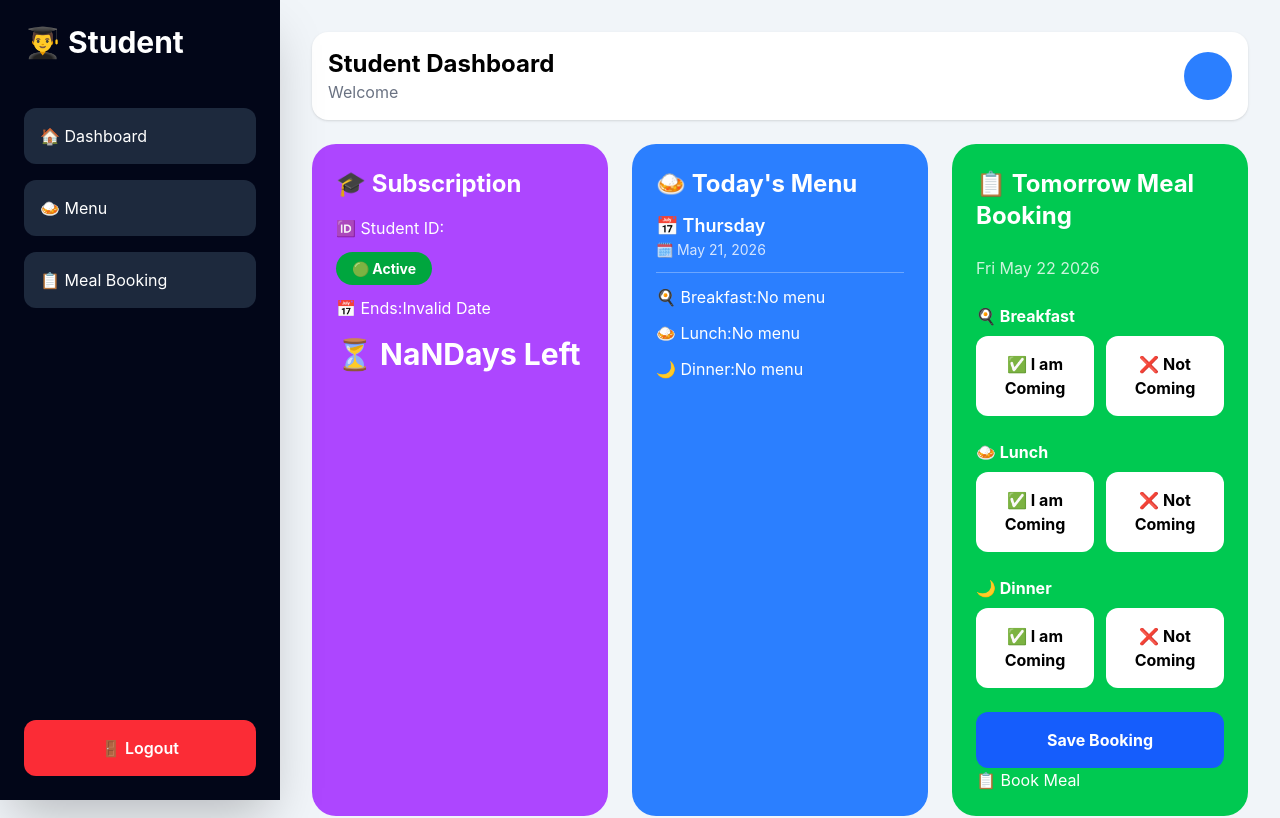
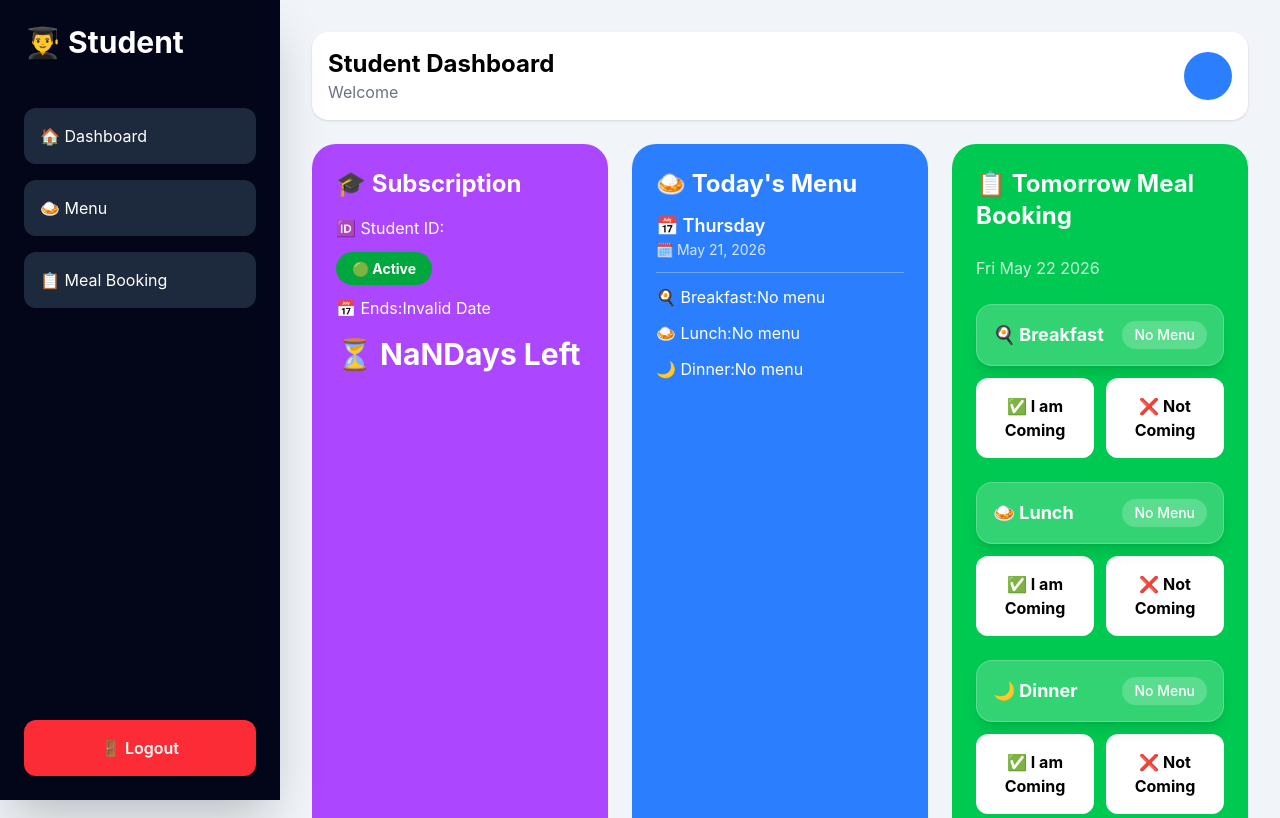
Before and after one commit to hisanthooosh/bookmymess, a React (Vite) app in the folder bookmymess-client/: page /student-dashboard in a window 1280 px wide. Shown: the top 818 px of the page. Built offline with nearby package versions, Linux system fonts and the light colour scheme.

Commit message:
Added tomorrow meal menu UI in student dashboard

```diff
--- a/bookmymess-client/src/pages/StudentDashboard.jsx
+++ b/bookmymess-client/src/pages/StudentDashboard.jsx
@@ -45,6 +45,8 @@ function StudentDashboard() {
 
     const [weeklyMenus, setWeeklyMenus] =
         useState([]);
+    const [tomorrowMenu, setTomorrowMenu] =
+        useState(null);
 
     const fetchTodayMenu =
         async () => {
@@ -166,6 +168,33 @@ function StudentDashboard() {
         fetchTomorrowBooking();
 
     }, []);
+    useEffect(() => {
+
+        if (weeklyMenus.length > 0) {
+
+            const tomorrow = new Date(
+                Date.now() + 86400000
+            );
+
+            const tomorrowDay =
+                tomorrow.toLocaleDateString(
+                    "en-US",
+                    {
+                        weekday: "long"
+                    }
+                );
+
+            const menu =
+                weeklyMenus.find(
+                    (item) =>
+                        item.day === tomorrowDay
+                );
+
+            setTomorrowMenu(menu);
+
+        }
+
+    }, [weeklyMenus]);
     const saveBooking =
         async () => {
 
@@ -693,14 +722,60 @@ font-bold
 
                             <div>
 
-                                <p className="
+                                <div className="
+bg-white/20
+backdrop-blur-md
+border
+border-white/20
+rounded-2xl
+p-4
+mb-3
+shadow-lg
+">
+
+                                    <div className="
+flex
+flex-col
+sm:flex-row
+sm:items-center
+sm:justify-between
+gap-2
+">
+
+                                        <h3 className="
+text-lg
 font-bold
-mb-2
+text-white
 ">
 
                                             🍳 Breakfast
 
-                                </p>
+                                        </h3>
+
+                                        <span className="
+text-sm
+bg-white/20
+px-3
+py-1
+rounded-full
+font-medium
+break-words
+">
+
+                                            {
+
+                                                tomorrowMenu?.breakfast
+                                                    ?.join(", ")
+
+                                                || "No Menu"
+
+                                            }
+
+                                        </span>
+
+                                    </div>
+
+                                </div>
 
                                 <div className="
 grid
@@ -784,14 +859,60 @@ ${breakfast === false
 
                             <div>
 
-                                <p className="
+                                <div className="
+bg-white/20
+backdrop-blur-md
+border
+border-white/20
+rounded-2xl
+p-4
+mb-3
+shadow-lg
+">
+
+                                    <div className="
+flex
+flex-col
+sm:flex-row
+sm:items-center
+sm:justify-between
+gap-2
+">
+
+                                        <h3 className="
+text-lg
 font-bold
-mb-2
+text-white
 ">
 
                                             🍛 Lunch
 
-                                </p>
+                                        </h3>
+
+                                        <span className="
+text-sm
+bg-white/20
+px-3
+py-1
+rounded-full
+font-medium
+break-words
+">
+
+                                            {
+
+                                                tomorrowMenu?.lunch
+                                                    ?.join(", ")
+
+                                                || "No Menu"
+
+                                            }
+
+                                        </span>
+
+                                    </div>
+
+                                </div>
 
                                 <div className="
 grid
@@ -875,14 +996,60 @@ ${lunch === false
 
                             <div>
 
-                                <p className="
+                                <div className="
+bg-white/20
+backdrop-blur-md
+border
+border-white/20
+rounded-2xl
+p-4
+mb-3
+shadow-lg
+">
+
+                                    <div className="
+flex
+flex-col
+sm:flex-row
+sm:items-center
+sm:justify-between
+gap-2
+">
+
+                                        <h3 className="
+text-lg
 font-bold
-mb-2
+text-white
 ">
 
                                             🌙 Dinner
 
-                                </p>
+                                        </h3>
+
+                                        <span className="
+text-sm
+bg-white/20
+px-3
+py-1
+rounded-full
+font-medium
+break-words
+">
+
+                                            {
+
+                                                tomorrowMenu?.dinner
+                                                    ?.join(", ")
+
+                                                || "No Menu"
+
+                                            }
+
+                                        </span>
+
+                                    </div>
+
+                                </div>
 
                                 <div className="
 grid
```
Lines whose indentation alone changed are shown as unchanged.
